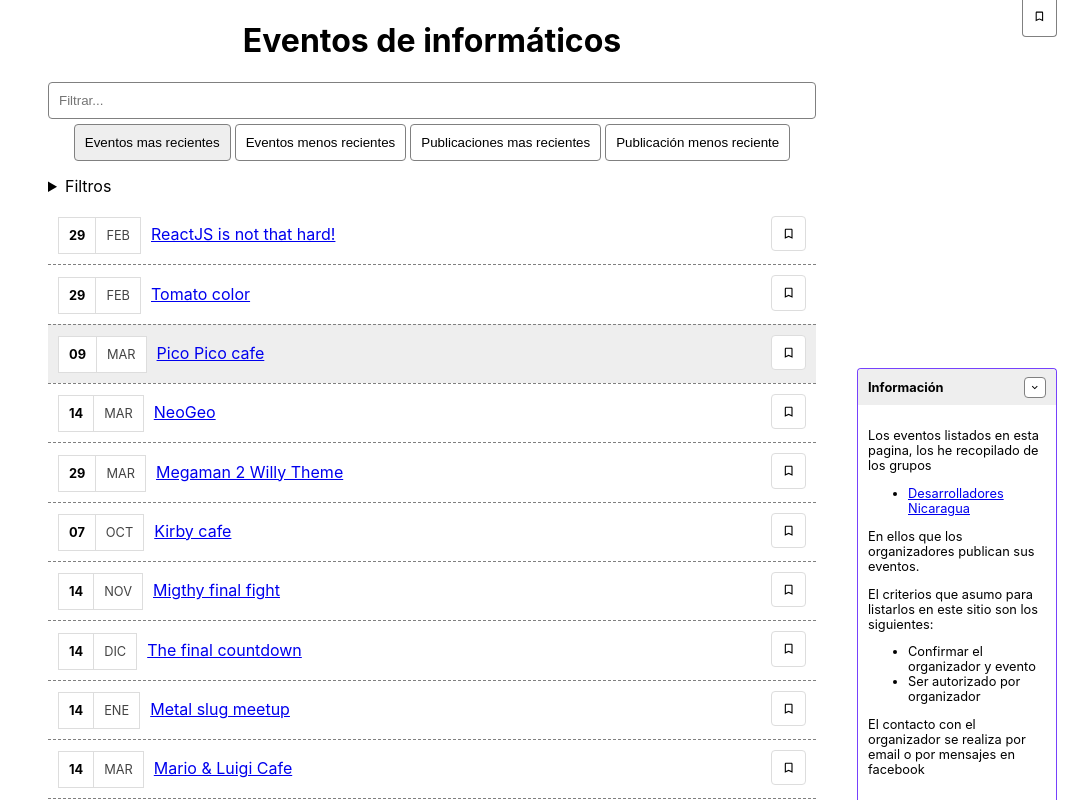
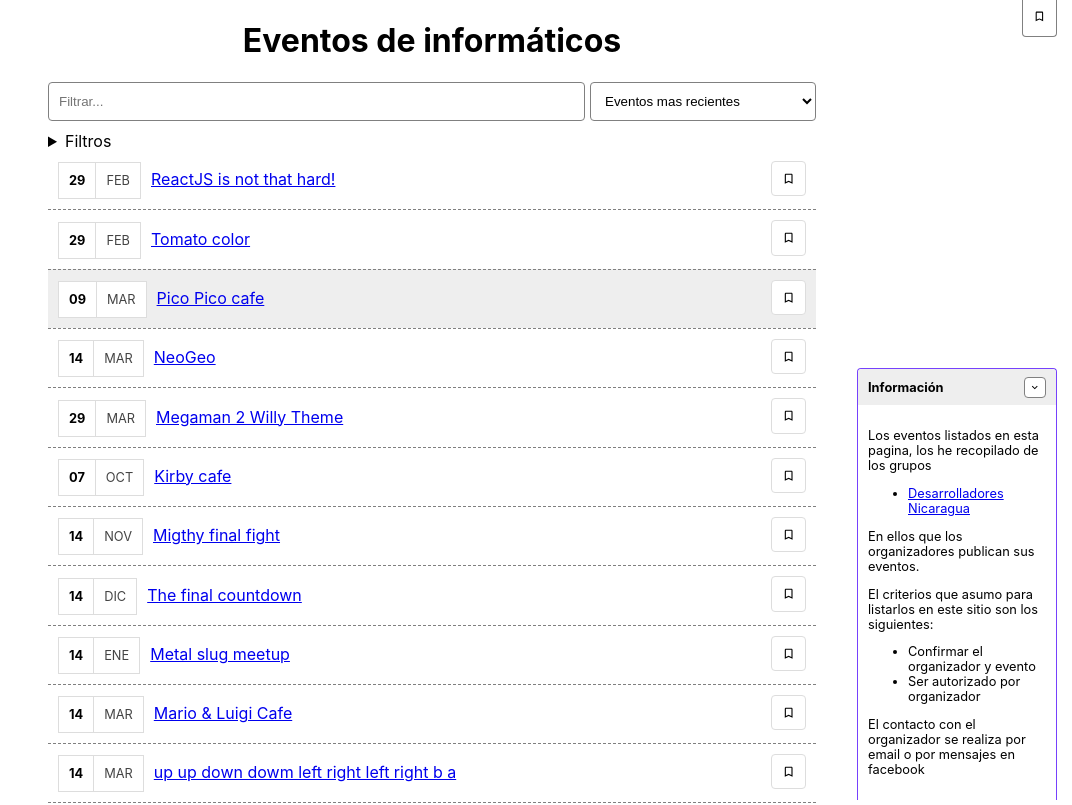
Before and after one commit to ilmoralito/developers-events, a React (Create React App) app: page / in a window 1280 px wide. Shown: the top 805 px of the page, without its empty margins (208-1280 px from the left). Built offline with nearby package versions, Linux system fonts and the light colour scheme.

Commit message:
Refactor sort

```diff
--- a/src/components/App.css
+++ b/src/components/App.css
@@ -70,7 +70,7 @@ ul.events li:hover {
 
 ul.events li:first-child {
   border-top: none;
-  margin-top: 10px;
+  margin-top: 0;
 }
 
 /* event */
@@ -190,18 +190,6 @@ ul.events li:first-child {
   /* flex */
   display: flex;
   align-items: center;
-}
-
-/* SORT */
-.sort {
-  display: flex;
-  flex-direction: row;
-  justify-content: center;
-  flex-wrap: wrap;
-}
-
-.sort button {
-  margin: 5px 2px;
 }
 
 /* MODAL */
@@ -395,6 +383,21 @@ form input {
   justify-content: center;
 }
 
+/* filter */
+.filter {
+  display: flex;
+  flex-direction: row;
+  flex-wrap: wrap;
+}
+
+.filter input {
+  flex: 1;
+}
+
+.filter select {
+  margin-left: 5px;
+}
+
 @media screen and (max-width: 935px) {
   .filter-box {
     flex-direction: column;
@@ -407,8 +410,14 @@ form input {
   }
 }
 
-@media screen and (max-width: 416px) {
-  .sort {
+@media screen and (max-width: 840px) {
+  .filter {
     flex-direction: column;
   }
+
+  .filter select {
+    flex: 1;
+    margin-left: 0;
+    margin-top: 5px;
+  }
 }
--- a/src/components/App.js
+++ b/src/components/App.js
@@ -1,6 +1,5 @@
 import React, { useState, useEffect } from "react";
 import Filter from "./Filter";
-import Sort from "./Sort";
 import Bookmarks from "./Bookmarks";
 import Events from "./Events";
 import Modal from "./Modal";
@@ -268,8 +267,9 @@ function App() {
         onRemoveBookmark={removeBookmarkHandler}
         bookmarksContainerTop={bookmarksContainerTop}
       />
-      <Filter filterText={filterText} onChange={changeFilterTextHandler} />
-      <Sort
+      <Filter
+        filterText={filterText}
+        onChange={changeFilterTextHandler}
         currentSort={currentSort}
         onChangeCurrentSort={changeCurrentSortHandler}
       />
--- a/src/components/Filter.js
+++ b/src/components/Filter.js
@@ -1,13 +1,36 @@
 import React from "react";
+import PropTypes from "prop-types";
 
-function Filter({ filterText, onChange }) {
+const Filter = ({ filterText, onChange, currentSort, onChangeCurrentSort }) => {
   return (
-    <input
-      value={filterText}
-      onChange={event => onChange(event.target.value)}
-      placeholder="Filtrar..."
-    />
+    <div className="filter">
+      <input
+        value={filterText}
+        onChange={event => onChange(event.target.value)}
+        placeholder="Filtrar..."
+      />
+      <select
+        value={currentSort}
+        onChange={event => onChangeCurrentSort(event.target.value)}
+      >
+        <option value={"most recent"}>Eventos mas recientes</option>
+        <option value={"less recent"}>Eventos menos recientes</option>
+        <option value={"most recent publications"}>
+          Publicaciones mas recientes
+        </option>
+        <option value={"less recent publications"}>
+          Publicaciones menos recientes
+        </option>
+      </select>
+    </div>
   );
-}
+};
 
 export default Filter;
+
+Filter.propTypes = {
+  filter: PropTypes.string,
+  onChange: PropTypes.func.isRequired,
+  currentSort: PropTypes.string.isRequired,
+  onChangeCurrentSort: PropTypes.func.isRequired
+};
--- a/src/components/Sort.js
+++ /dev/null
@@ -1,42 +0,0 @@
-import React from "react";
-
-const Sort = ({ currentSort, onChangeCurrentSort }) => (
-  <div className="sort">
-    <button
-      onClick={() => onChangeCurrentSort("most recent")}
-      style={{
-        backgroundColor: currentSort === "most recent" ? "#eeeeee" : "white"
-      }}
-    >
-      Eventos mas recientes
-    </button>
-    <button
-      onClick={() => onChangeCurrentSort("less recent")}
-      style={{
-        backgroundColor: currentSort === "less recent" ? "#eeeeee" : "white"
-      }}
-    >
-      Eventos menos recientes
-    </button>
-    <button
-      onClick={() => onChangeCurrentSort("most recent publications")}
-      style={{
-        backgroundColor:
-          currentSort === "most recent publications" ? "#eeeeee" : "white"
-      }}
-    >
-      Publicaciones mas recientes
-    </button>
-    <button
-      onClick={() => onChangeCurrentSort("less recent publications")}
-      style={{
-        backgroundColor:
-          currentSort === "less recent publications" ? "#eeeeee" : "white"
-      }}
-    >
-      Publicación menos reciente
-    </button>
-  </div>
-);
-
-export default Sort;
```
